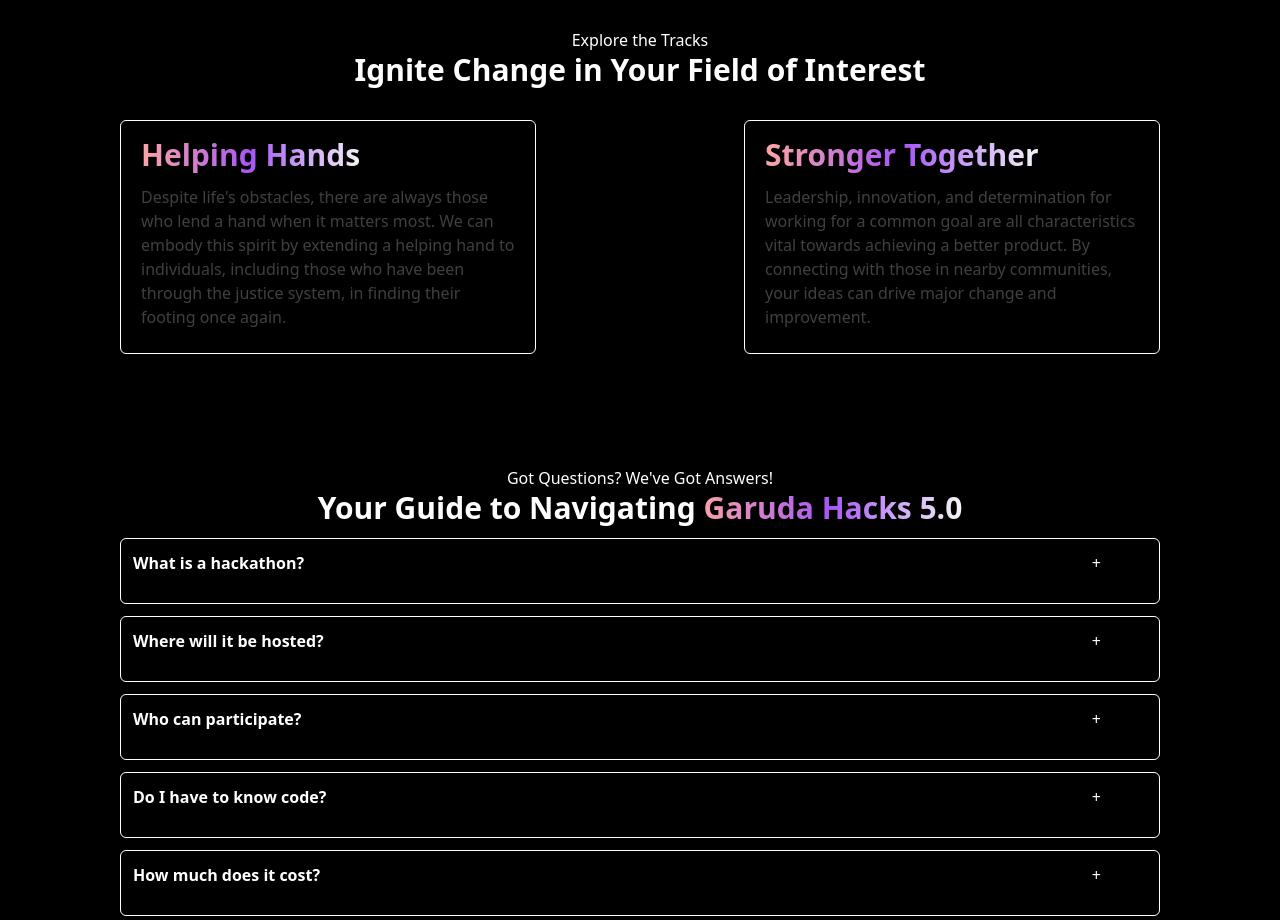
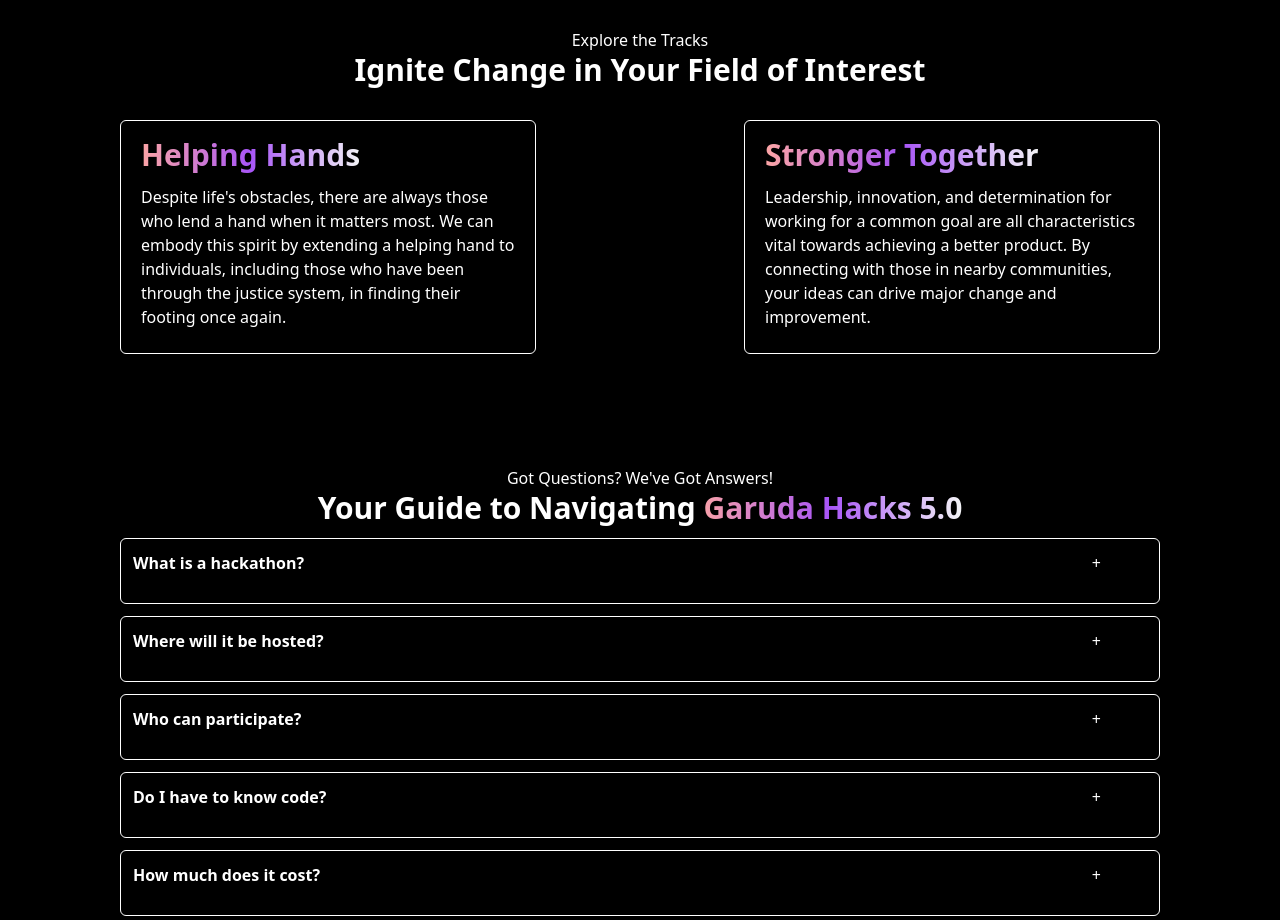
Before and after one commit to AAK05/GH5-Test, a Next.js app: page / in a window 1280 px wide. Shown: the part 1600-2520 px from the top of the page. Built offline with nearby package versions, Linux system fonts and the light colour scheme.

Commit message:
Text-white tracks

```diff
--- a/src/app/components/Tracks.tsx
+++ b/src/app/components/Tracks.tsx
@@ -16,11 +16,11 @@
             <div className="flex w-10/12 lg:w-[1040px] flex-col items-center justify-between mx-auto mb-20 mt-5 lg:flex-row">
                 <div className="flex flex-col w-full mb-5 lg:mb-0 lg:w-[40%] mx-auto lg:ml-0 mt-3 px-5 pt-4 pb-6 rounded-md border border-white">
                     <h1 className="text-white text-left text-3xl font-bold mb-3"><span className="text-transparent bg-clip-text bg-gradient-to-r from-red-300 via-purple-500 to-gray-100">Helping Hands</span></h1>
-                    Despite life's obstacles, there are always those who lend a hand when it matters most. We can embody this spirit by extending a helping hand to individuals, including those who have been through the justice system, in finding their footing once again.
+                    <p className="text-white text-left">Despite life's obstacles, there are always those who lend a hand when it matters most. We can embody this spirit by extending a helping hand to individuals, including those who have been through the justice system, in finding their footing once again.</p>
                 </div>
                 <div className="flex flex-col w-full lg:w-[40%] mx-auto lg:mr-0 mt-3 px-5 pt-4 pb-6 rounded-md border border-white">
                     <h1 className="text-white text-left text-3xl font-bold mb-3"><span className="text-transparent bg-clip-text bg-gradient-to-r from-red-300 via-purple-500 to-gray-100">Stronger Together</span></h1>
-                    Leadership, innovation, and determination for working for a common goal are all characteristics vital towards achieving a better product. By connecting with those in nearby communities, your ideas can drive major change and improvement.
+                    <p className="text-white text-left">Leadership, innovation, and determination for working for a common goal are all characteristics vital towards achieving a better product. By connecting with those in nearby communities, your ideas can drive major change and improvement.</p>
 
                 </div>
             </div>
```
